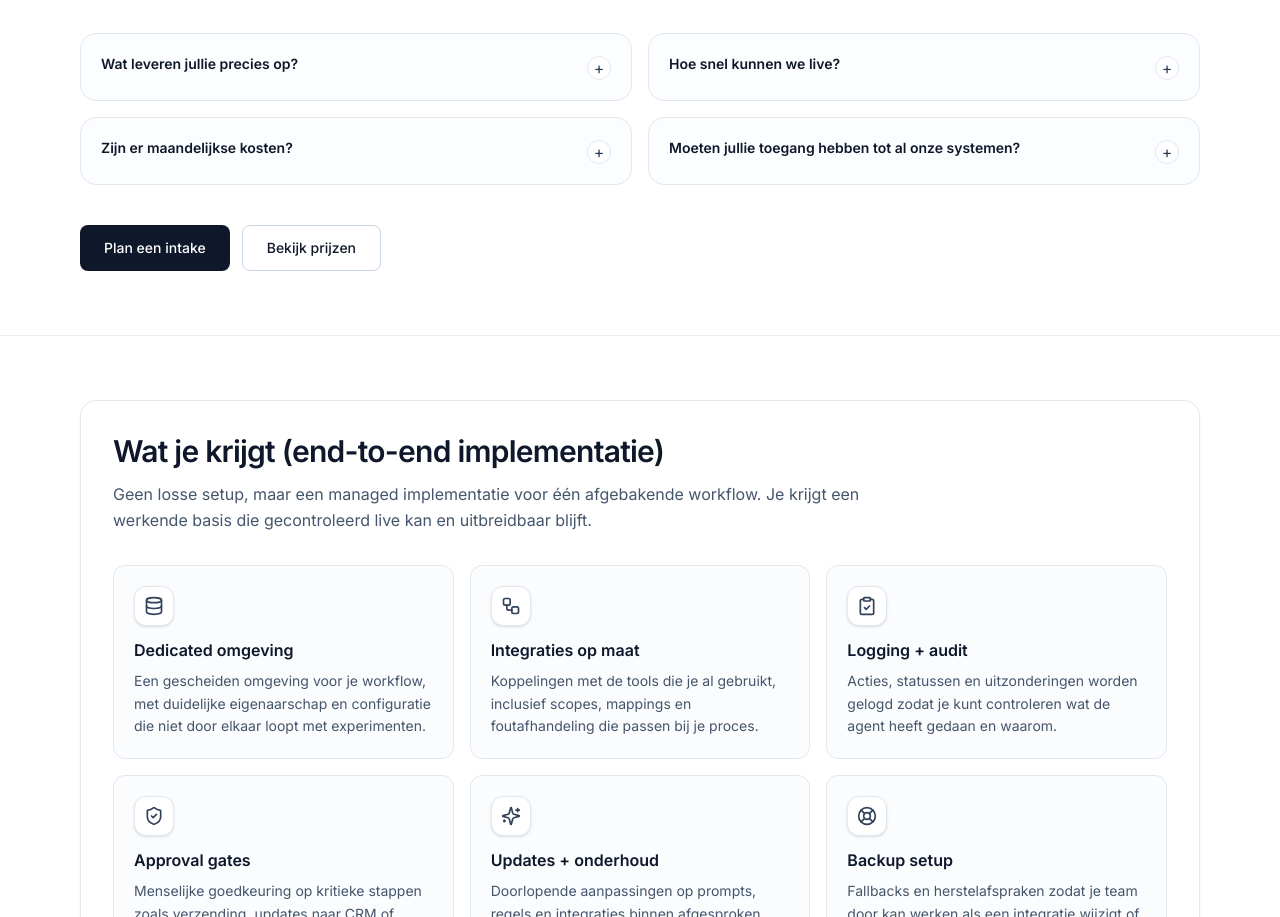
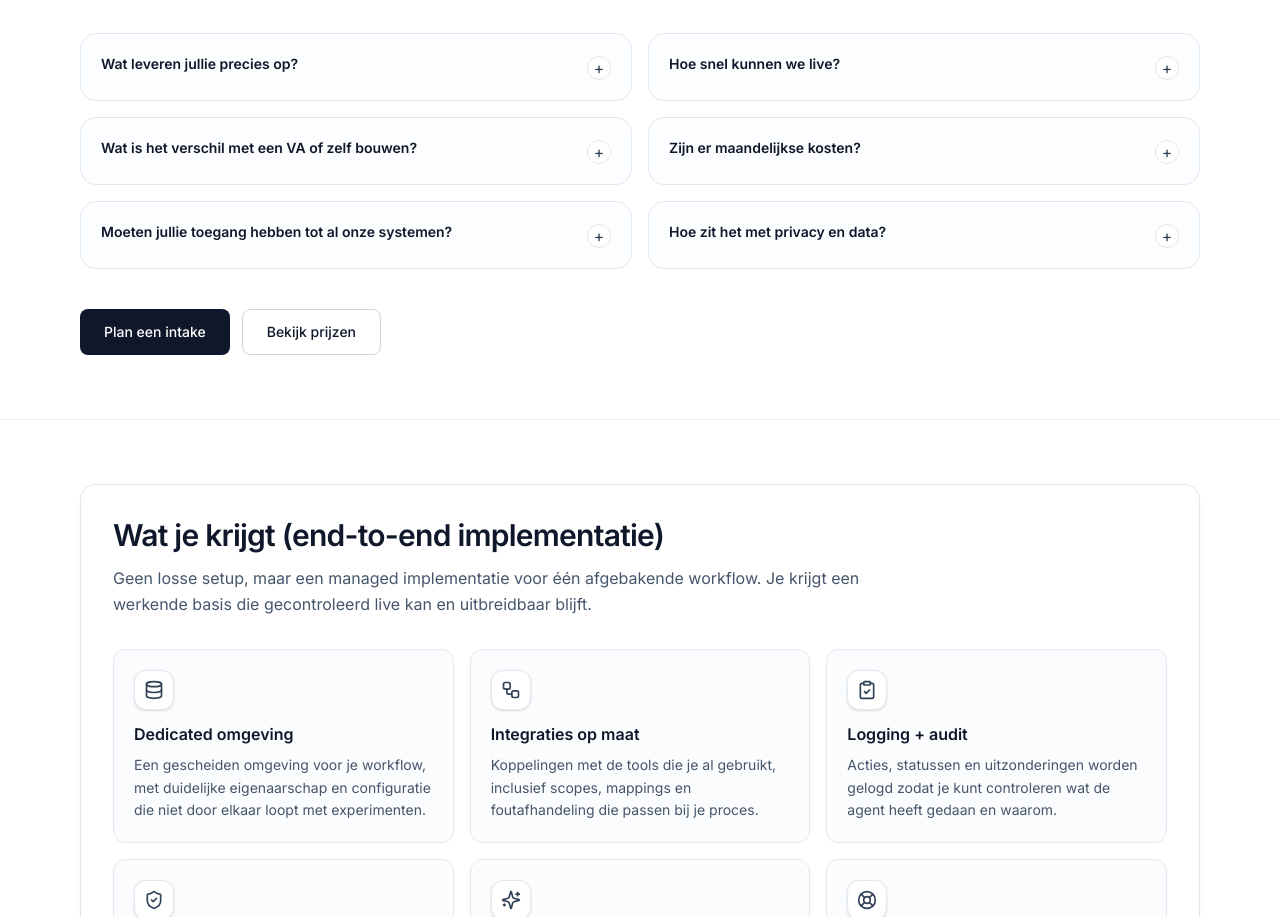
Before and after one commit to openclawbot69420-ux/youraiworker-site, a Next.js app: page / in a window 1280 px wide. Shown: the part 5063-5980 px from the top of the page. Built offline with nearby package versions, Linux system fonts and the light colour scheme.

Commit message:
chore(faq): add positioning and privacy answers

```diff
--- a/src/components/HomeFaq.tsx
+++ b/src/components/HomeFaq.tsx
@@ -15,6 +15,11 @@ const FAQ_ITEMS: FaqItem[] = [
       "Meestal binnen 3-10 werkdagen, afhankelijk van scope en integraties. Na intake krijg je een concrete planning met duidelijke stappen.",
   },
   {
+    question: "Wat is het verschil met een VA of zelf bouwen?",
+    answer:
+      "Wij leveren een afgebakende workflow die productie draait, inclusief security baseline, logging, foutafhandeling en duidelijke overdracht. Een VA is vooral capaciteit. Zelf bouwen kan, maar kost vaak weken tot maanden aan ontwikkeling en beheer.",
+  },
+  {
     question: "Zijn er maandelijkse kosten?",
     answer:
       "Onze implementatie is eenmalig. Wel kunnen er kosten zijn voor tools, nummers, licenties of model-usage van derde partijen. Die stemmen we vooraf af.",
@@ -23,6 +28,11 @@ const FAQ_ITEMS: FaqItem[] = [
     question: "Moeten jullie toegang hebben tot al onze systemen?",
     answer:
       "Nee. We werken met least privilege: alleen toegang tot wat nodig is voor de workflow. Remote access kan via Tailscale zodat je geen poorten hoeft open te zetten.",
+  },
+  {
+    question: "Hoe zit het met privacy en data?",
+    answer:
+      "We gebruiken een minimale set aan rechten, loggen acties waar nodig en richten approvals in voor kritieke stappen. In de intake stemmen we af welke data de agent mag zien, wat er opgeslagen wordt, en welke retention past bij je proces.",
   },
 ] as const
 
```
